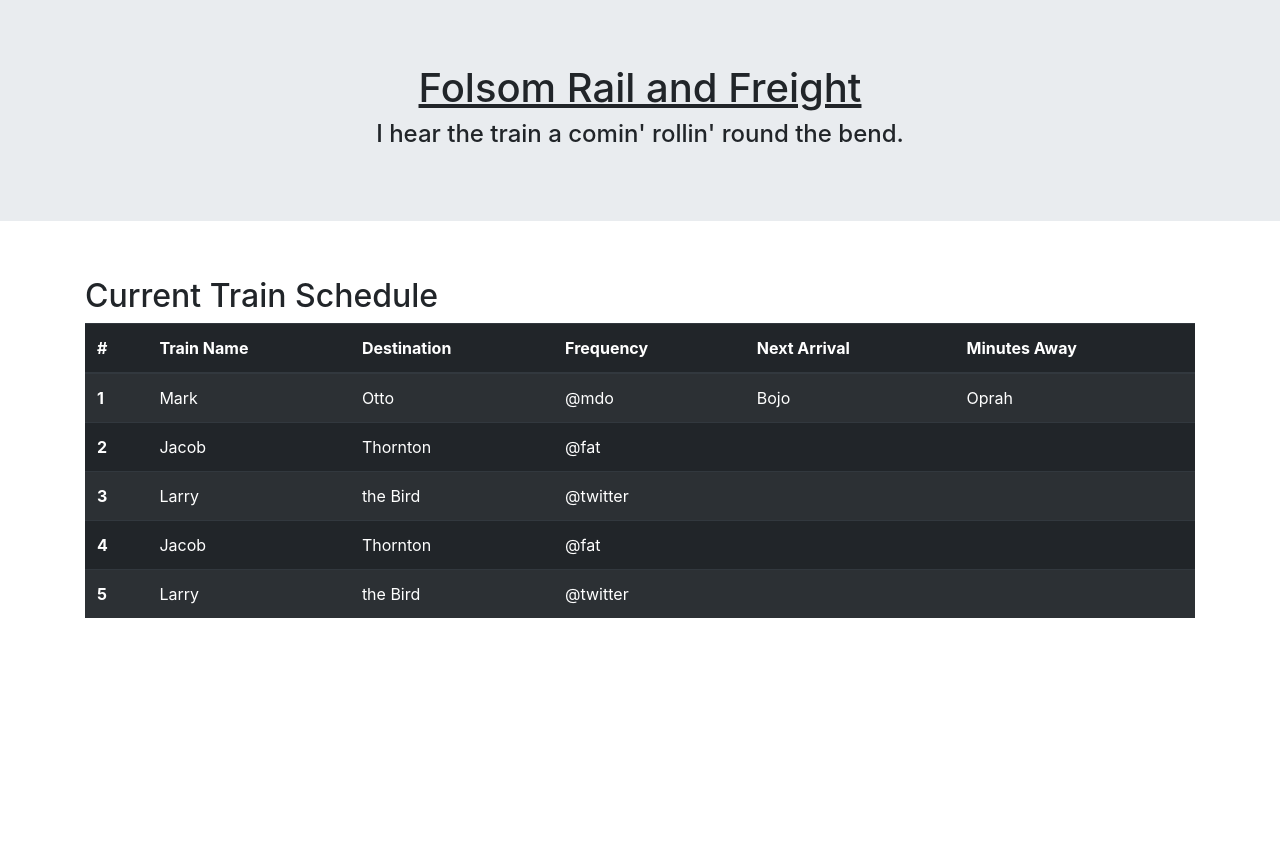
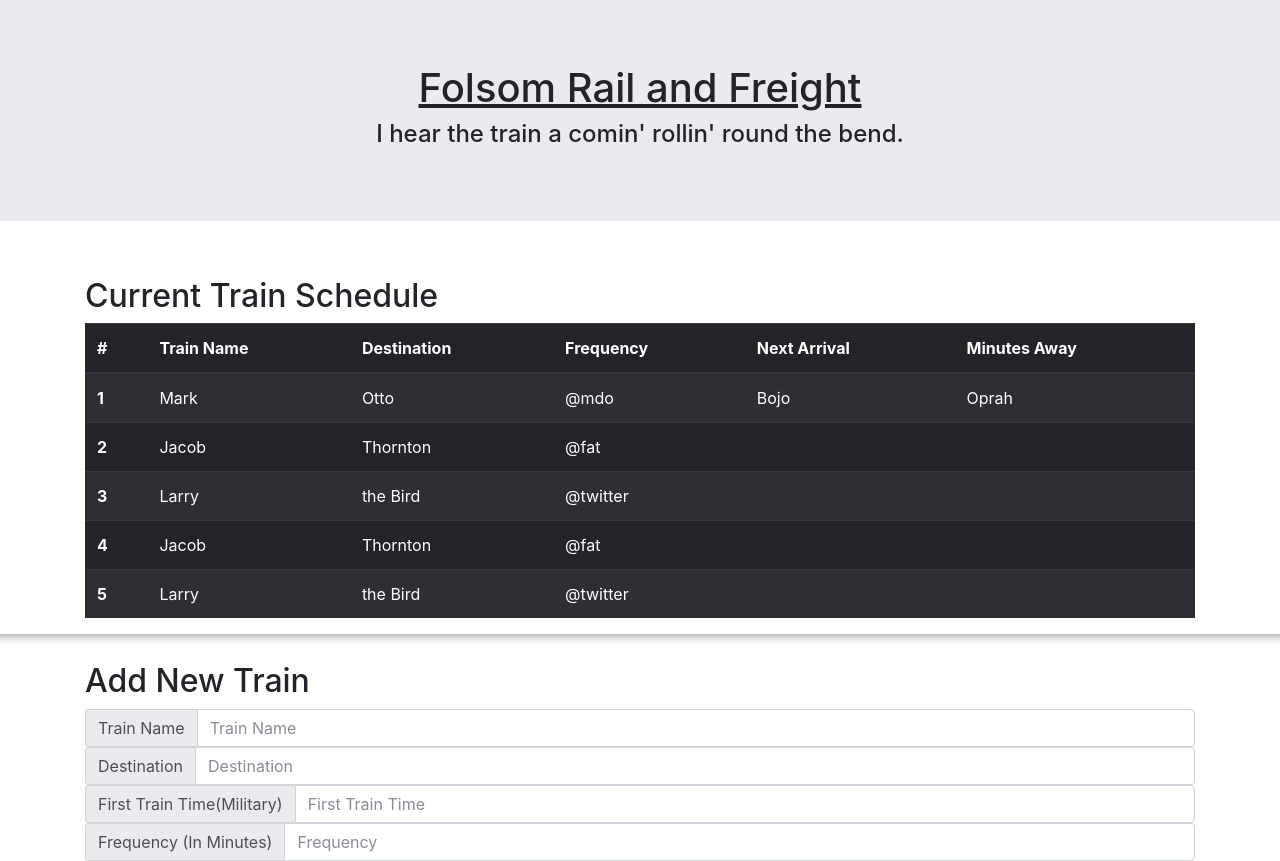
Before and after one commit to patrickmexal/trainscheduler, a plain HTML site: page index.html in a window 1280 px wide. Before the commit the page ends 800 px from the top, so only its background shows below. Drawn offline with nearby package versions, Linux system fonts and the light colour scheme.

Commit message:
update six

```diff
--- a/Assets/style.css
+++ b/Assets/style.css
@@ -1,3 +1,8 @@
 .jumbotron {
 	text-align: center;
 }
+hr {
+    height: 12px;
+    border: 0;
+    box-shadow: inset 0 12px 12px -12px rgba(0, 0, 0, 0.5);
+}
--- a/index.html
+++ b/index.html
@@ -16,7 +16,7 @@
     <br>
     <div class="container">
         <table class="table table-striped table-dark">
-        	<h2>Current Train Schedule</h2>
+            <h2>Current Train Schedule</h2>
             <thead>
                 <tr>
                     <th scope="col">#</th>
@@ -71,6 +71,26 @@
             </tbody>
         </table>
     </div>
+    <hr>
+    <div class="container">
+    	<h2>Add New Train</h2>
+        <div class="input-group">
+            <span class="input-group-addon" id="basic-addon1">Train Name</span>
+            <input type="text" class="form-control" placeholder="Train Name" aria-describedby="basic-addon1">
+        </div>
+        <div class="input-group">
+            <span class="input-group-addon" id="basic-addon1">Destination</span>
+            <input type="text" class="form-control" placeholder="Destination" aria-describedby="basic-addon1">
+        </div>
+        <div class="input-group">
+            <span class="input-group-addon" id="basic-addon1">First Train Time(Military)</span>
+            <input type="text" class="form-control" placeholder="First Train Time" aria-describedby="basic-addon1">
+        </div>
+        <div class="input-group">
+            <span class="input-group-addon" id="basic-addon1">Frequency  (In Minutes)</span>
+            <input type="text" class="form-control" placeholder="Frequency" aria-describedby="basic-addon1">
+        </div>
+    </div>
     <script type="text/javascript" src="Assets/javascript.js"></script>
 </body>
 
```
